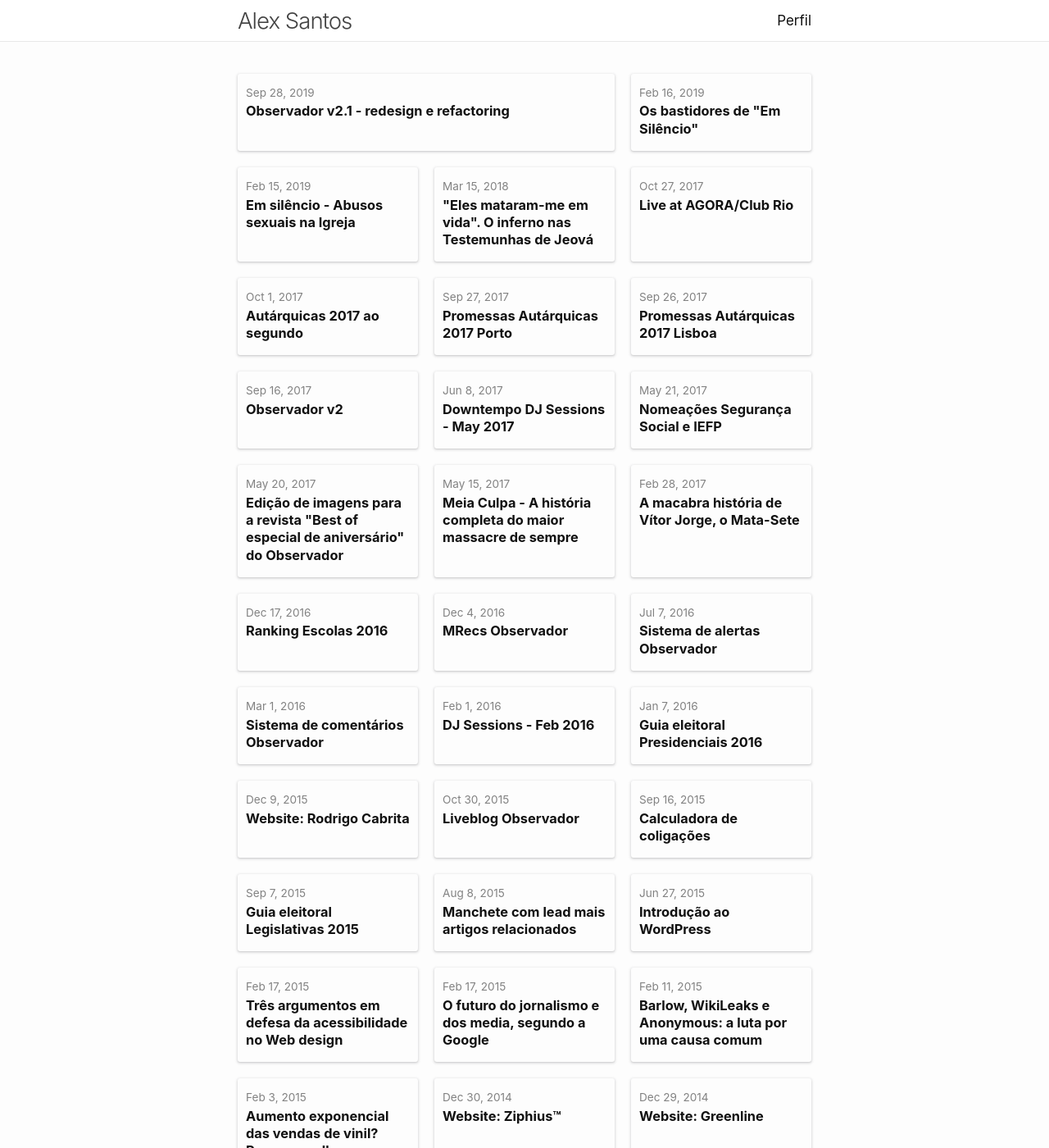
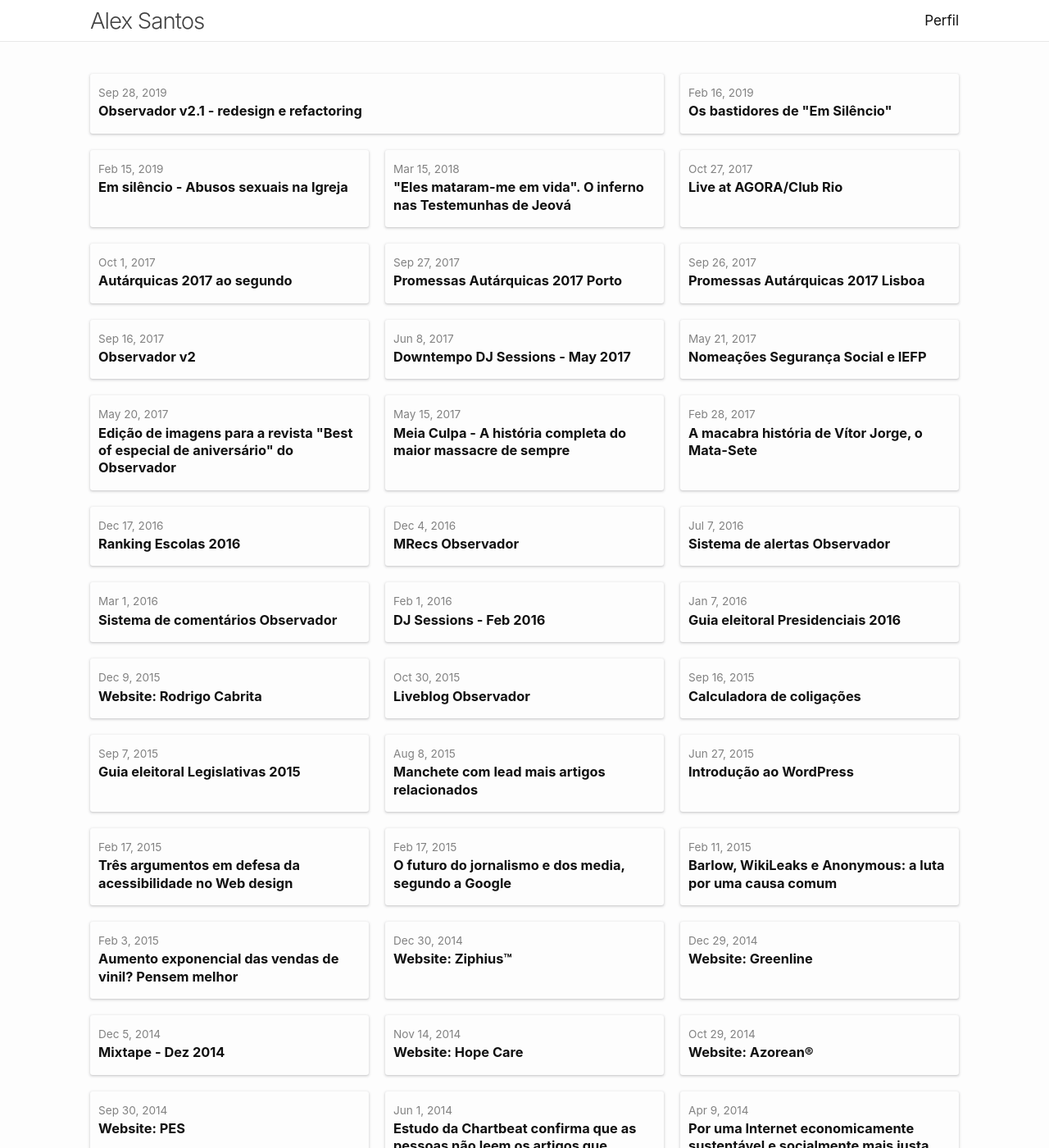
Before and after one commit to alexmsantos/2020, a Jekyll site: the page built from index.markdown, in a window 1280 px wide and 1400 px high. Shown: the whole window at 82% size. Built offline with Jekyll 4.4.1, drawn with Linux system fonts in a browser that asks for light colours.

Commit message:
add new beakpoints

```diff
--- a/_sass/minima.scss
+++ b/_sass/minima.scss
@@ -21,10 +21,15 @@ $grey-color-dark:  darken($grey-color, 25%) !default;
 $table-text-align: left !default;
 
 // Width of the content area
-$content-width:    800px !default;
+$content-width:    1160px !default;
 
 $on-palm:          600px !default;
-$on-laptop:        800px !default;
+$on-laptop:        1160px !default;
+
+$small:				"( min-width: 340px )";
+$medium:			"( min-width: 660px )";
+$large:				"( min-width: 1160px )";
+$large-max:			"( min-width: 1300px )";
 
 // Use media queries like this:
 // @include media-query($on-palm) {
--- a/_sass/minima/_base.scss
+++ b/_sass/minima/_base.scss
@@ -189,15 +189,23 @@ pre {
   max-width:         calc(#{$content-width} - (#{$spacing-unit} * 2));
   margin-right: auto;
   margin-left: auto;
-  padding-right: $spacing-unit;
-  padding-left: $spacing-unit;
+  padding-right: 15px;
+  padding-left: 15px;
   @extend %clearfix;
 
   @include media-query($on-laptop) {
     max-width: -webkit-calc(#{$content-width} - (#{$spacing-unit}));
     max-width:         calc(#{$content-width} - (#{$spacing-unit}));
-    padding-right: $spacing-unit / 2;
-    padding-left: $spacing-unit / 2;
+    padding-right: 15px;
+    padding-left: 15px;
+  }
+  @media #{ $medium } {
+    padding-right: $spacing-unit;
+    padding-left: $spacing-unit;
+  }
+  @media #{ $large-max } {
+    max-width: -webkit-calc(#{$content-width + 100px});
+    max-width:         calc(#{$content-width} + 100px);
   }
 }
 
--- a/_sass/minima/_layout.scss
+++ b/_sass/minima/_layout.scss
@@ -200,8 +200,15 @@
   margin-left: 0;
   list-style: none;
   display: grid;
-  grid-template-columns: 1fr 1fr 1fr;
-  grid-gap: 20px;
+  grid-template-columns: 1fr 1fr;
+  grid-gap: 10px;
+  @media #{ $medium } {
+    grid-template-columns: 1fr 1fr 1fr;
+    grid-gap: 20px;
+  }
+  @media #{ $large-max } {
+    grid-template-columns: 1fr 1fr 1fr 1fr;
+  }
 
   > li {
     border-radius: 3px;
```
